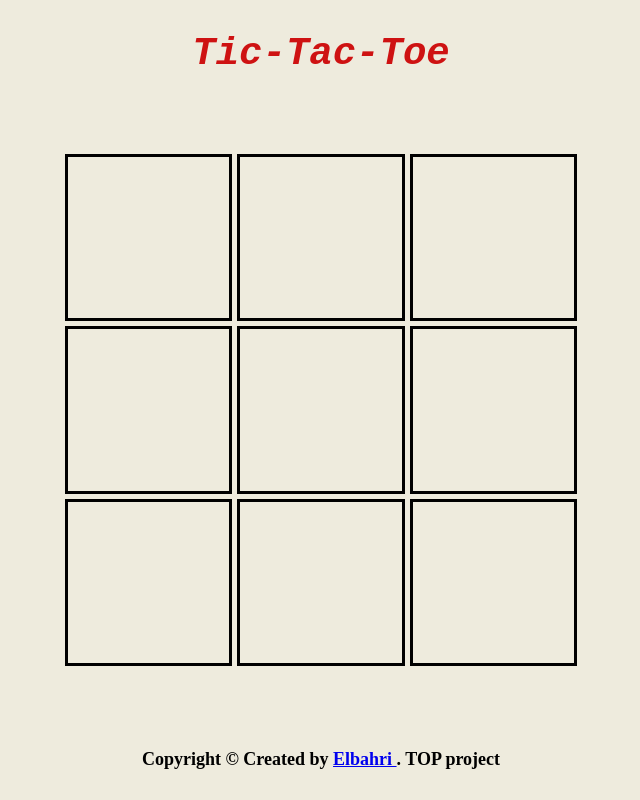
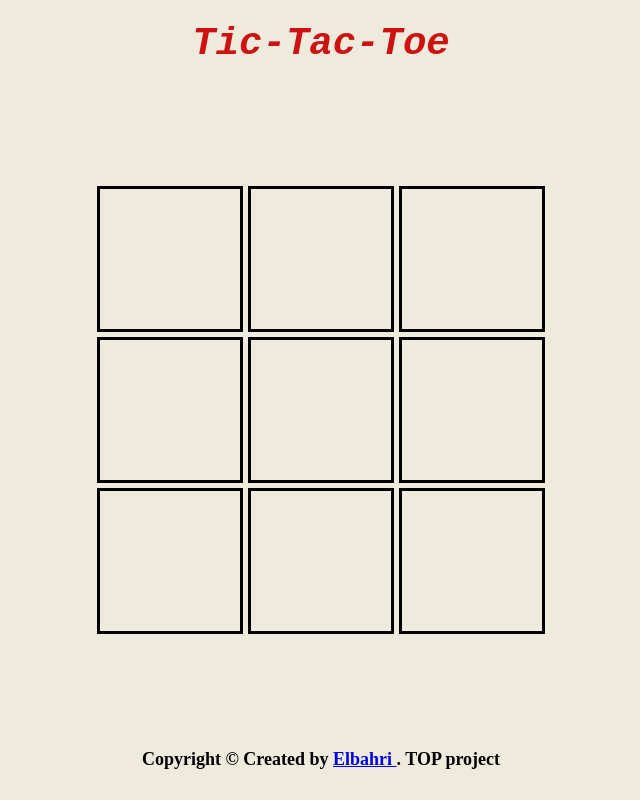
Before and after one commit to krimoelbahri/TicTacToe, a website: page index.html in a window 1280 px wide. Both pictures are taken after typing "Sample", "Sample" into the empty fields and a click on the button "start". Shown: the whole page, without its empty margins (319-959 px from the left). Drawn offline with Linux system fonts and the light colour scheme.

Commit message:
fixed header margin. fixed gameboard size

```diff
--- a/main.css
+++ b/main.css
@@ -10,7 +10,7 @@ body {
 	height: 100%;
 }
 header {
-	margin: 35px auto;
+	margin: 25px auto;
 	color: #ce1212;
 	background-color: transparent;
 	font-size: xxx-large;
@@ -50,8 +50,8 @@ h2 {
 	font-weight: bold;
 }
 #gameBoardContainer {
-	width: 40vmax;
-	height: 40vmax;
+	width: 35vmax;
+	height: 35vmax;
 	display: none;
 	grid-template-rows: repeat(3, 1fr);
 	grid-template-columns: repeat(3, 1fr);
```
